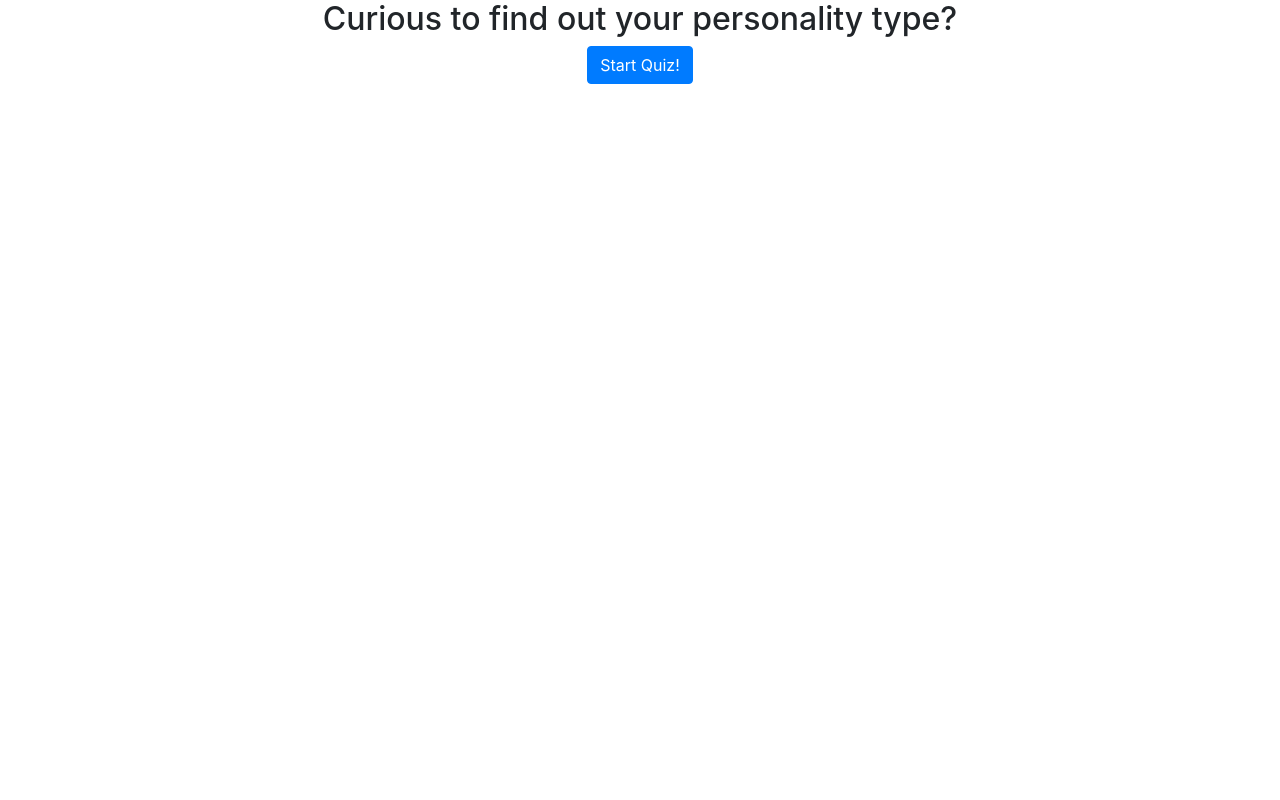
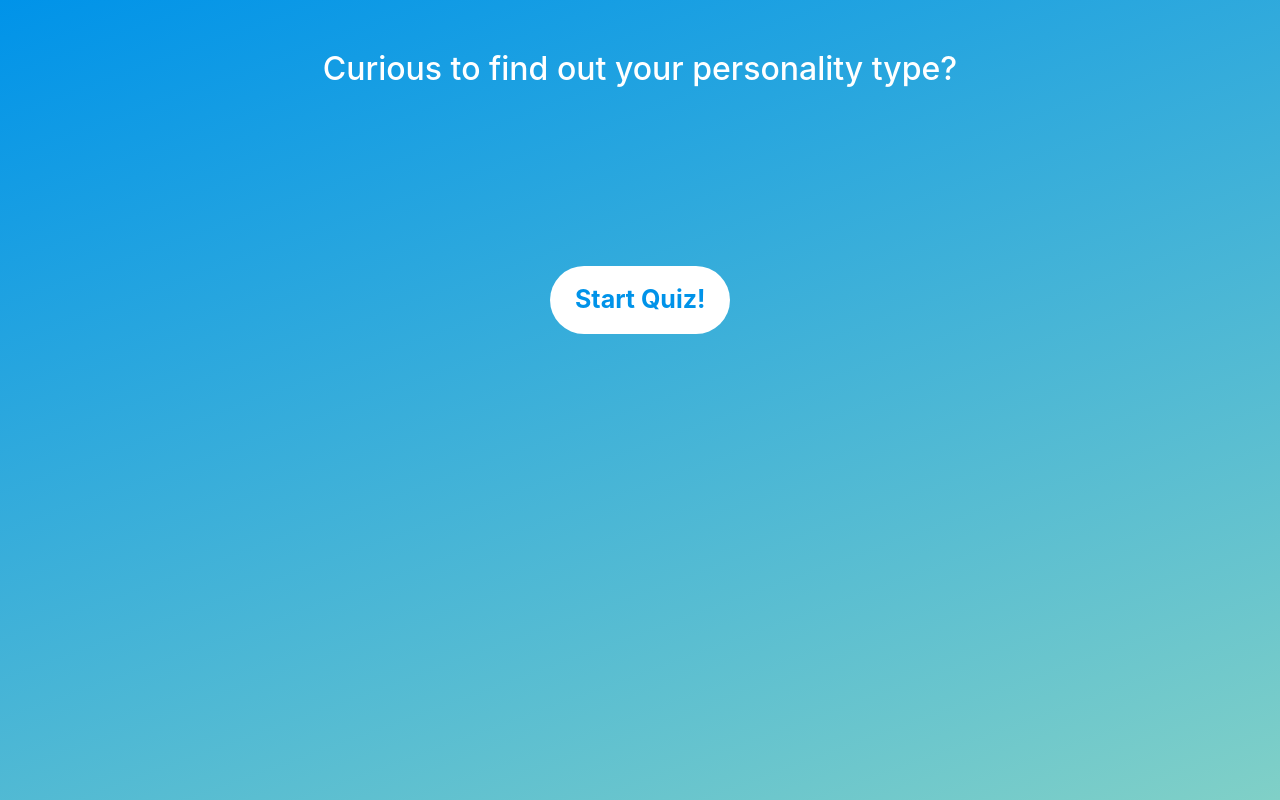
Before and after one commit to MKaranusic/TeamwayPersonalityQuiz, an Angular app in the folder src/SPA/TeamwayPersonalityQuiz/: page / in a window 1280 px wide. Built offline with nearby package versions, Linux system fonts and the light colour scheme.

Commit message:
finishing touches - design

```diff
--- a/src/SPA/TeamwayPersonalityQuiz/src/app/pages/home/home.component.html
+++ b/src/SPA/TeamwayPersonalityQuiz/src/app/pages/home/home.component.html
@@ -8,7 +8,8 @@
   </div>
   <div class="row call-to-action-row">
     <div class="col d-flex justify-content-center">
-      <button class="btn btn-primary" routerLink="quiz">Start Quiz!</button>
+      <button class="btn btn-large btn-primary animate__animated animate__pulse animate__infinite"
+        routerLink="quiz">Start Quiz!</button>
     </div>
   </div>
 </div>
--- a/src/SPA/TeamwayPersonalityQuiz/src/app/pages/home/home.component.scss
+++ b/src/SPA/TeamwayPersonalityQuiz/src/app/pages/home/home.component.scss
@@ -0,0 +1,23 @@
+.container-fluid {
+    background-color: #0093e9;
+    background-image: linear-gradient(160deg, #0093e9 0%, #80d0c7 100%);
+    color: white;
+    height: 100vh;
+
+    .title-row {
+        padding-top: 50px;
+        margin-bottom: 20px;
+    }
+
+    .btn {
+        font-size: 25px;
+
+        background: white;
+        color: #0093e9;
+        font-weight: bold;
+        margin-top: 150px;
+        border-radius: 50px;
+        padding: 15px 25px 15px 25px;
+        border: none;
+    }
+}
--- a/src/SPA/TeamwayPersonalityQuiz/src/app/pages/quiz/quiz.component.html
+++ b/src/SPA/TeamwayPersonalityQuiz/src/app/pages/quiz/quiz.component.html
@@ -44,12 +44,13 @@
       </div>
       <div class="row">
         <div class="col">
-          <h2 class="text-center">You are an Extrovert{{ personality }}!</h2>
+          <h2 class="text-center">You are an {{ personality }}!</h2>
         </div>
       </div>
       <div class="row">
         <div class="col back-to-home-container">
-          <button routerLink="" class="back-to-home">Back to Home</button>
+          <button routerLink="" class="back-to-home animate__animated animate__pulse animate__infinite">Back to
+            Home</button>
         </div>
       </div>
     </div>
--- a/src/SPA/TeamwayPersonalityQuiz/src/app/pages/quiz/quiz.component.scss
+++ b/src/SPA/TeamwayPersonalityQuiz/src/app/pages/quiz/quiz.component.scss
@@ -33,9 +33,7 @@
         .back-to-home {
             background: white;
             color: #0093e9;
-
             font-weight: bold;
-
             margin-top: 150px;
             border-radius: 50px;
             padding: 10px 20px 10px 20px;
```
